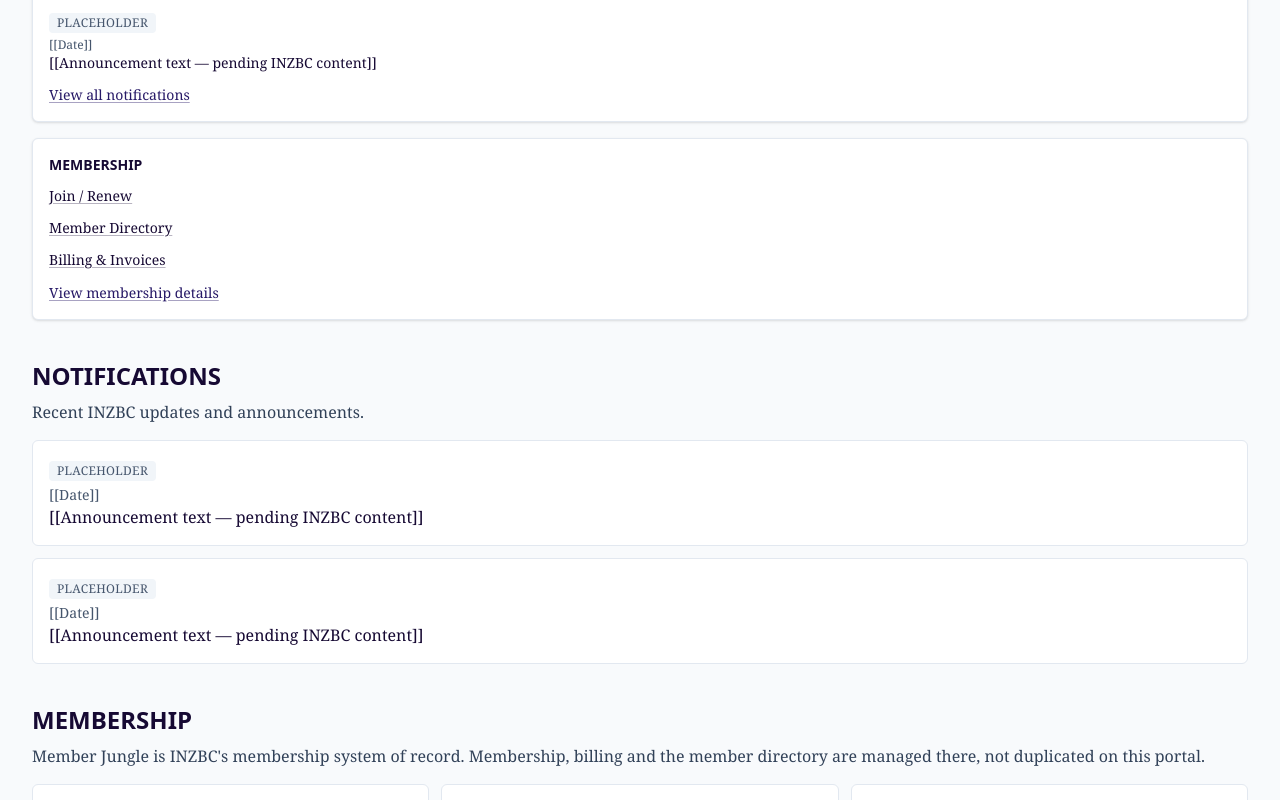
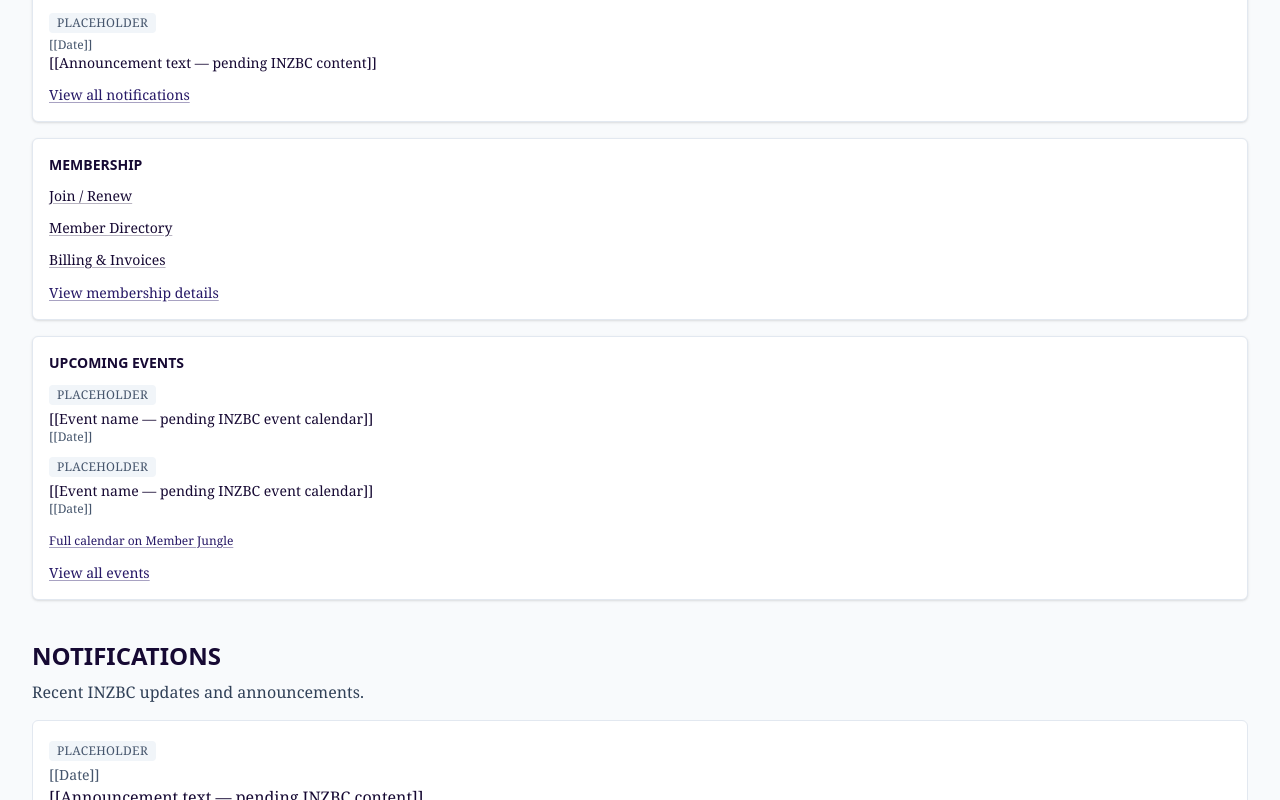
Before and after one commit to India-New-Zealand-Business-Council/inzbc, a React (Vite) app in the folder apps/member/ui/: page / in a window 1280 px wide. Shown: the part 412-1212 px from the top of the page. Built offline with nearby package versions, Linux system fonts and the light colour scheme.

Commit message:
Add Upcoming Events summary widget to Dashboard

```diff
--- a/apps/member/ui/src/components/EventsSection.tsx
+++ b/apps/member/ui/src/components/EventsSection.tsx
@@ -1,13 +1,4 @@
-const MEMBER_JUNGLE_EVENTS_URL = 'https://inzbc.memberjungle.club'
-
-// Placeholder rows only — CLAUDE.md: never invent event names, dates or details. The one real,
-// sourced event name in the repo is "INZBC Summit" (docs/client-answers.md D8 — "India Unplugged
-// Summit" appears in no sourced document and must not be used), but no sourced document gives it
-// a confirmed date, so even that name isn't used here as if it were a scheduled listing.
-const PLACEHOLDER_EVENTS = [
-  { id: 'event-1', name: '[[Event name — pending INZBC event calendar]]', date: '[[Date]]' },
-  { id: 'event-2', name: '[[Event name — pending INZBC event calendar]]', date: '[[Date]]' },
-]
+import { MEMBER_JUNGLE_EVENTS_URL, PLACEHOLDER_EVENTS } from '../lib/eventsData'
 
 // Registration platform framing per docs/client-answers.md C6/C7 and apps/site/content/events.md:
 // "Member Jungle is the normal registration platform; Zoho only where a major event needs
--- /dev/null
+++ b/apps/member/ui/src/components/dashboard/EventsWidget.tsx
@@ -0,0 +1,34 @@
+import { MEMBER_JUNGLE_EVENTS_URL, PLACEHOLDER_EVENTS } from '../../lib/eventsData'
+import { DashboardCard } from './DashboardCard'
+
+// Reuses the same data as the full EventsSection (not a re-declared copy) — see
+// src/lib/eventsData.ts. Shows the next two; the full section below (#events) has the rest and
+// the per-event Register links.
+export function EventsWidget() {
+  return (
+    <DashboardCard title="Upcoming Events" linkHref="#events" linkLabel="View all events">
+      <ul className="space-y-2">
+        {PLACEHOLDER_EVENTS.slice(0, 2).map((event) => (
+          <li key={event.id}>
+            <span className="inline-block rounded-sm bg-slate-100 px-2 py-0.5 text-xs font-medium uppercase tracking-wide text-slate-600">
+              Placeholder
+            </span>
+            <p className="mt-1 text-sm font-medium text-inzbc-navy">{event.name}</p>
+            <p className="text-xs text-slate-600">{event.date}</p>
+          </li>
+        ))}
+      </ul>
+      {/* Also a direct calendar link, not just the "view all" link to #events below: the full
+          section's per-event Register buttons all point here too, so a member skimming the
+          dashboard can reach registration in one click rather than two. */}
+      <a
+        href={MEMBER_JUNGLE_EVENTS_URL}
+        target="_blank"
+        rel="noopener noreferrer"
+        className="mt-2 inline-block text-xs font-medium text-inzbc-blue underline decoration-inzbc-blue/40 underline-offset-2 hover:decoration-inzbc-blue focus-visible:outline focus-visible:outline-2 focus-visible:outline-offset-2 focus-visible:outline-inzbc-blue"
+      >
+        Full calendar on Member Jungle
+      </a>
+    </DashboardCard>
+  )
+}
--- /dev/null
+++ b/apps/member/ui/src/lib/eventsData.ts
@@ -0,0 +1,14 @@
+export const MEMBER_JUNGLE_EVENTS_URL = 'https://inzbc.memberjungle.club'
+
+// Placeholder rows only — CLAUDE.md: never invent event names, dates or details. The one real,
+// sourced event name in the repo is "INZBC Summit" (docs/client-answers.md D8 — "India Unplugged
+// Summit" appears in no sourced document and must not be used), but no sourced document gives it
+// a confirmed date, so even that name isn't used here as if it were a scheduled listing.
+// In its own module, not exported from EventsSection.tsx: a component file that also exports
+// plain constants trips eslint-plugin-react-refresh's only-export-components rule, and this way
+// both EventsSection and the Dashboard's EventsWidget import the same data without either one
+// owning it.
+export const PLACEHOLDER_EVENTS = [
+  { id: 'event-1', name: '[[Event name — pending INZBC event calendar]]', date: '[[Date]]' },
+  { id: 'event-2', name: '[[Event name — pending INZBC event calendar]]', date: '[[Date]]' },
+]
--- a/apps/member/ui/src/pages/Dashboard.tsx
+++ b/apps/member/ui/src/pages/Dashboard.tsx
@@ -1,3 +1,4 @@
+import { EventsWidget } from '../components/dashboard/EventsWidget'
 import { MembershipWidget } from '../components/dashboard/MembershipWidget'
 import { NotificationsWidget } from '../components/dashboard/NotificationsWidget'
 
@@ -20,6 +21,7 @@ export function Dashboard() {
       <div className="mt-4 space-y-4">
         <NotificationsWidget />
         <MembershipWidget />
+        <EventsWidget />
       </div>
     </section>
   )
```
Also changed, not shown: 1 other file (tests, documents, lock files or other folders).
